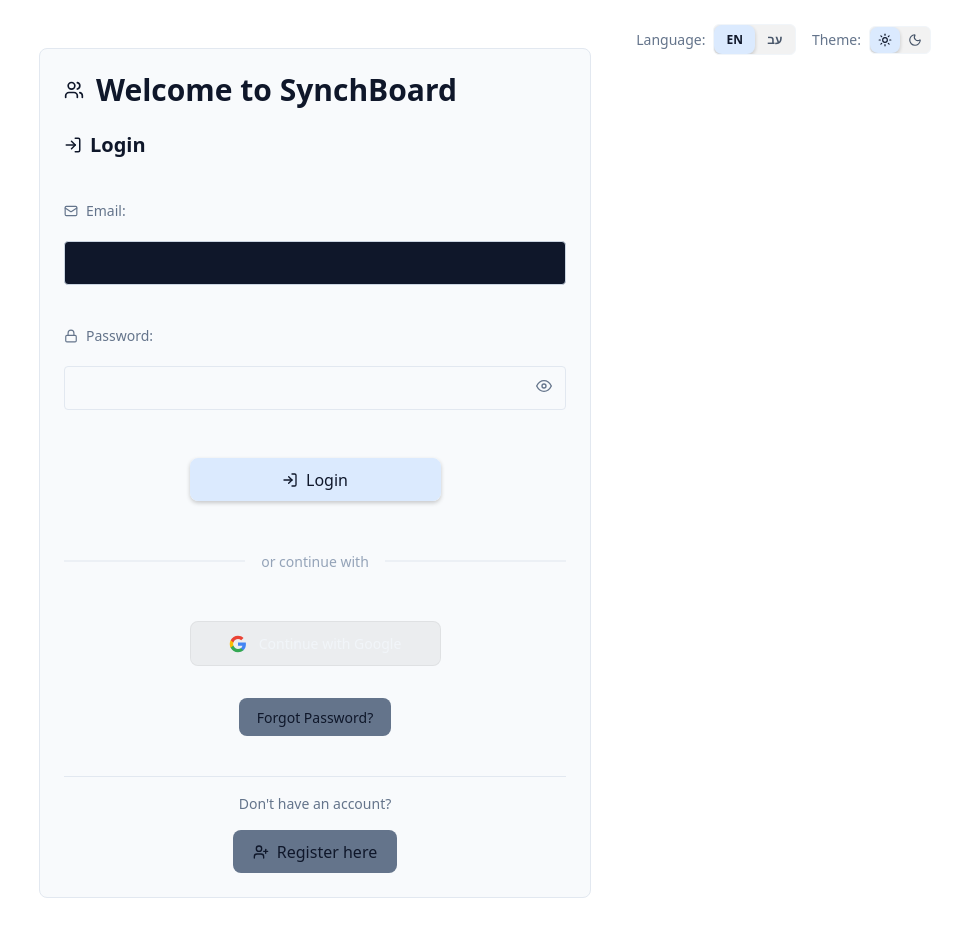
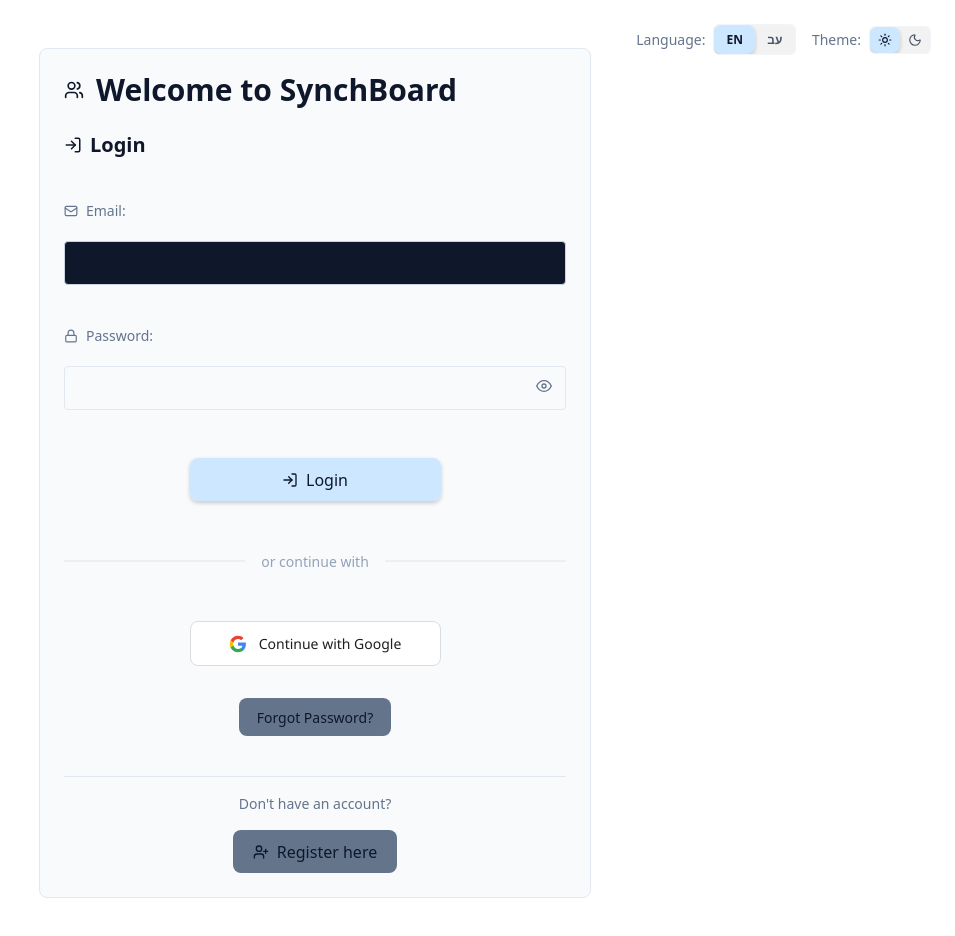
Before and after one commit to sagi-menahem/SynchBoard, a React (Vite) app in the folder frontend/: page /auth in a window 1280 px wide. Shown: the top 936 px of the page, without its empty margins (325-1280 px from the left). Built offline with nearby package versions, Linux system fonts and the light colour scheme; no server answers.

Commit message:
feat: update theme variables and styles for consistent UI across components

```diff
--- a/frontend/src/features/auth/components/GoogleLoginButton.module.scss
+++ b/frontend/src/features/auth/components/GoogleLoginButton.module.scss
@@ -1,39 +1,41 @@
 @use '../../../styles' as theme;
 
-/* Match updated button system styling */
+/* Google branding guidelines - consistent across themes */
 .googleButton {
   @include theme.flex-center;
-  @include theme.button-base;
+  @include theme.button-transition;
   @include theme.rounded-large;
-  @include theme.button-transition;
   width: 50%;
   margin: 0 auto;
   padding: 12px 16px;
-  border: 1px solid theme.$overlay-light;
-  background: theme.$overlay-light;
-  color: theme.$border-google;
+  border: 1px solid #dadce0;
+  background: #ffffff;
+  color: #1f1f1f;
   font-size: 14px;
   font-weight: 500;
+  font-family: 'Segoe UI', Tahoma, Geneva, Verdana, sans-serif;
   gap: 12px;
   min-height: 44px;
+  cursor: pointer;
 }
 
 .googleButton:hover:not(:disabled) {
-  background: theme.$overlay-medium;
-  border-color: theme.$overlay-medium;
-  @include theme.button-hover-lift;
-  @include theme.shadow-light;
+  background: #f8f8f8;
+  border-color: #c6c6c6;
+  box-shadow: 0 2px 4px rgba(0, 0, 0, 0.1);
 }
 
 .googleButton:active:not(:disabled) {
-  transform: translateY(0);
-  box-shadow: 0 1px 2px rgba(0, 0, 0, 0.2);
+  background: #f1f1f1;
+  box-shadow: 0 1px 2px rgba(0, 0, 0, 0.15);
 }
 
 .googleButton:disabled {
-  @include theme.button-disabled;
-  background: theme.$overlay-light;
-  transform: none;
+  background: #ffffff;
+  color: #9aa0a6;
+  border-color: #f1f3f4;
+  cursor: not-allowed;
+  opacity: 0.6;
   box-shadow: none;
 }
 
--- a/frontend/src/features/board/components/workspace/Canvas.module.scss
+++ b/frontend/src/features/board/components/workspace/Canvas.module.scss
@@ -19,13 +19,13 @@
     width: 100%;
     height: 100%;
     position: relative;
-    background: var(--canvas-container-bg, theme.$background-primary);
+    background: theme.$canvas-background;
     background-image:
         repeating-linear-gradient(-45deg,
             transparent,
             transparent 10px,
-            var(--canvas-pattern-color, theme.$canvas-pattern) 10px,
-            var(--canvas-pattern-color, theme.$canvas-pattern) 20px);
+            theme.$canvas-pattern 10px,
+            theme.$canvas-pattern 20px);
 }
 
 .canvasContainer.hideBackground {
--- a/frontend/src/features/settings/pages/SettingsPage.module.scss
+++ b/frontend/src/features/settings/pages/SettingsPage.module.scss
@@ -86,7 +86,8 @@
     @include theme.rounded-circle;
     @include theme.interactive-button;
     @include theme.smooth-transition;
-    border: 2px solid transparent;
+    border: 2px solid theme.$border;
+    box-shadow: 0 0 0 1px theme.$border-light;
 }
 
 .colorSwatch:hover {
@@ -94,7 +95,8 @@
 }
 
 .colorSwatch.active {
-    border-color: theme.$accent-lavender;
+    border-color: theme.$primary;
+    box-shadow: 0 0 0 2px theme.$primary-light;
     transform: scale(1.1);
 }
 
--- a/frontend/src/index.css
+++ b/frontend/src/index.css
@@ -22,9 +22,9 @@ body[data-theme='light'] {
 
     /* Dual-Theme Color System - Light Theme */
     /* Primary Colors */
-    --color-primary: #2563eb;
-    --color-primary-hover: #1d4ed8;
-    --color-primary-light: #dbeafe;
+    --color-primary: #0066cc;
+    --color-primary-hover: #0052a3;
+    --color-primary-light: #cce7ff;
 
     /* Secondary Colors */
     --color-secondary: #64748b;
@@ -52,13 +52,17 @@ body[data-theme='light'] {
     --color-success-light: #d1fae5;
     --color-warning: #d97706;
     --color-warning-light: #fef3c7;
-    --color-error: #dc2626;
-    --color-error-light: #fee2e2;
+    --color-error: #cc0000;
+    --color-error-light: #ffebee;
 
     /* Overlay Colors */
     --color-overlay-light: rgba(0, 0, 0, 0.05);
     --color-overlay-medium: rgba(0, 0, 0, 0.25);
     --color-overlay-strong: rgba(0, 0, 0, 0.75);
+
+    /* Canvas Colors */
+    --color-canvas-background: #f9fafb;
+    --color-canvas-pattern: rgba(0, 0, 0, 0.03);
 
     /* Light theme defaults */
     color: var(--color-text-primary);
@@ -111,6 +115,10 @@ body[data-theme='dark'] {
     --color-overlay-light: rgba(255, 255, 255, 0.05);
     --color-overlay-medium: rgba(255, 255, 255, 0.15);
     --color-overlay-strong: rgba(0, 0, 0, 0.75);
+
+    /* Canvas Colors */
+    --color-canvas-background: #1a1a1a;
+    --color-canvas-pattern: rgba(255, 255, 255, 0.02);
 
     /* Dark theme defaults */
     color: rgba(255, 255, 255, 0.87);
--- a/frontend/src/shared/ui/components/advanced/UniversalToolbar.module.scss
+++ b/frontend/src/shared/ui/components/advanced/UniversalToolbar.module.scss
@@ -8,9 +8,9 @@
   width: 100vw;
   height: 72px;
   box-sizing: border-box;
-  background: linear-gradient(to bottom, theme.$overlay-surface-60, theme.$overlay-surface-80);
+  background: theme.$surface-elevated;
   backdrop-filter: blur(12px);
-  border-bottom: 1px solid theme.$overlay-white-08;
+  border-bottom: 1px solid theme.$border-light;
   @include theme.shadow-light;
   @include theme.flex-between;
   padding: 0 24px;
@@ -54,8 +54,8 @@
 }
 
 .toolbarButton {
-  background: theme.$overlay-white-02;
-  border: 1px solid theme.$overlay-white-06;
+  background: theme.$surface;
+  border: 1px solid theme.$border;
   color: theme.$text-muted;
   @include theme.interactive-button;
   padding: 4px 10px;
@@ -72,8 +72,8 @@
 }
 
 .toolbarButton:hover:not(.disabled) {
-  background: theme.$overlay-white-08;
-  border-color: theme.$overlay-white-15;
+  background: theme.$surface-hover;
+  border-color: theme.$border-strong;
   color: theme.$text-primary;
   transform: translateY(-1px);
   @include theme.shadow-light;
@@ -150,7 +150,7 @@
   transform: translateY(-50%);
   height: 24px;
   width: 1px;
-  background: linear-gradient(to bottom, transparent, theme.$overlay-white-10, transparent);
+  background: linear-gradient(to bottom, transparent, theme.$border-light, transparent);
   pointer-events: none;
 }
 
--- a/frontend/src/shared/ui/components/overlays/Modal.module.scss
+++ b/frontend/src/shared/ui/components/overlays/Modal.module.scss
@@ -15,8 +15,8 @@
     @include theme.card-base;
     @include theme.rounded-large;
     @include theme.shadow-heavy;
-    background: theme.$background-secondary;
-    border: 1px solid theme.$border-primary;
+    background: theme.$surface-elevated;
+    border: 1px solid theme.$border;
     min-width: 300px;
     max-width: 500px;
     max-height: 70vh;
@@ -31,9 +31,9 @@
     position: absolute;
     top: 1rem;
     inset-inline-end: 1rem;
-    background: theme.$background-modal-lighter;
+    background: theme.$surface-hover;
     backdrop-filter: blur(4px);
-    border: 1px solid theme.$border-secondary;
+    border: 1px solid theme.$border-strong;
     @include theme.rounded-small;
     font-size: 1rem;
     padding: 0.4em;
--- a/frontend/src/shared/ui/layout/Layout.module.scss
+++ b/frontend/src/shared/ui/layout/Layout.module.scss
@@ -5,6 +5,7 @@
     height: 100vh;
     width: 100%;
     box-sizing: border-box;
+    background-color: theme.$background;
 }
 
 .mainContent {
@@ -12,6 +13,7 @@
     @include theme.flex-center;
     overflow-y: auto;
     box-sizing: border-box;
+    background-color: theme.$background;
 
     &:has([data-board-page]) {
         overflow: hidden;
--- a/frontend/src/styles/_mixins.scss
+++ b/frontend/src/styles/_mixins.scss
@@ -90,10 +90,10 @@
   width: 100%;
   padding: 12px;
   box-sizing: border-box;
-  background-color: #333;
-  border: 1px solid #555;
+  background-color: var(--color-surface);
+  border: 1px solid var(--color-border);
   border-radius: 6px;
-  color: #fff;
+  color: var(--color-text-primary);
   font-family: inherit;
   font-size: inherit;
 }
@@ -101,18 +101,18 @@
 @mixin input-focus {
   &:focus {
     outline: none;
-    border-color: #3b82f6;
-    box-shadow: 0 0 0 3px rgba(59, 130, 246, 0.1);
+    border-color: var(--color-primary);
+    box-shadow: 0 0 0 3px var(--color-primary-light);
   }
 }
 
 @mixin textarea-base {
   width: 100%;
   padding: 0.75rem;
-  background-color: #333;
-  border: 1px solid #555;
+  background-color: var(--color-surface);
+  border: 1px solid var(--color-border);
   border-radius: 6px;
-  color: rgba(255, 255, 255, 0.9);
+  color: var(--color-text-primary);
   resize: vertical;
   font-family: inherit;
   box-sizing: border-box;
@@ -121,8 +121,8 @@
 // ===== CARD/SECTION PATTERNS =====
 
 @mixin card-base {
-  background-color: #2f2f2f;
-  border: 1px solid #444;
+  background-color: var(--color-surface-elevated);
+  border: 1px solid var(--color-border);
   border-radius: 8px;
   padding: 1.5rem;
 }
@@ -131,9 +131,9 @@
   transition: background-color 0.2s, transform 0.3s ease-out, box-shadow 0.2s ease;
 
   &:hover {
-    background-color: #3a3a3a;
+    background-color: var(--color-surface-hover);
     transform: translateY(-2px);
-    box-shadow: 0 4px 12px rgba(0, 0, 0, 0.3);
+    box-shadow: 0 4px 12px var(--color-overlay-medium);
   }
 }
 
--- a/frontend/src/styles/_variables.scss
+++ b/frontend/src/styles/_variables.scss
@@ -196,7 +196,8 @@ $error-bg: $error-light;
 $error-border: $error;
 
 // Canvas Variables
-$canvas-pattern: $border-light;
+$canvas-background: var(--color-canvas-background);
+$canvas-pattern: var(--color-canvas-pattern);
 $divider-bg: $border;
 $divider-hover: $border-strong;
 $divider-active: $primary;
```
Also changed, not shown: frontend/src/App.tsx (+13 -13 lines).
